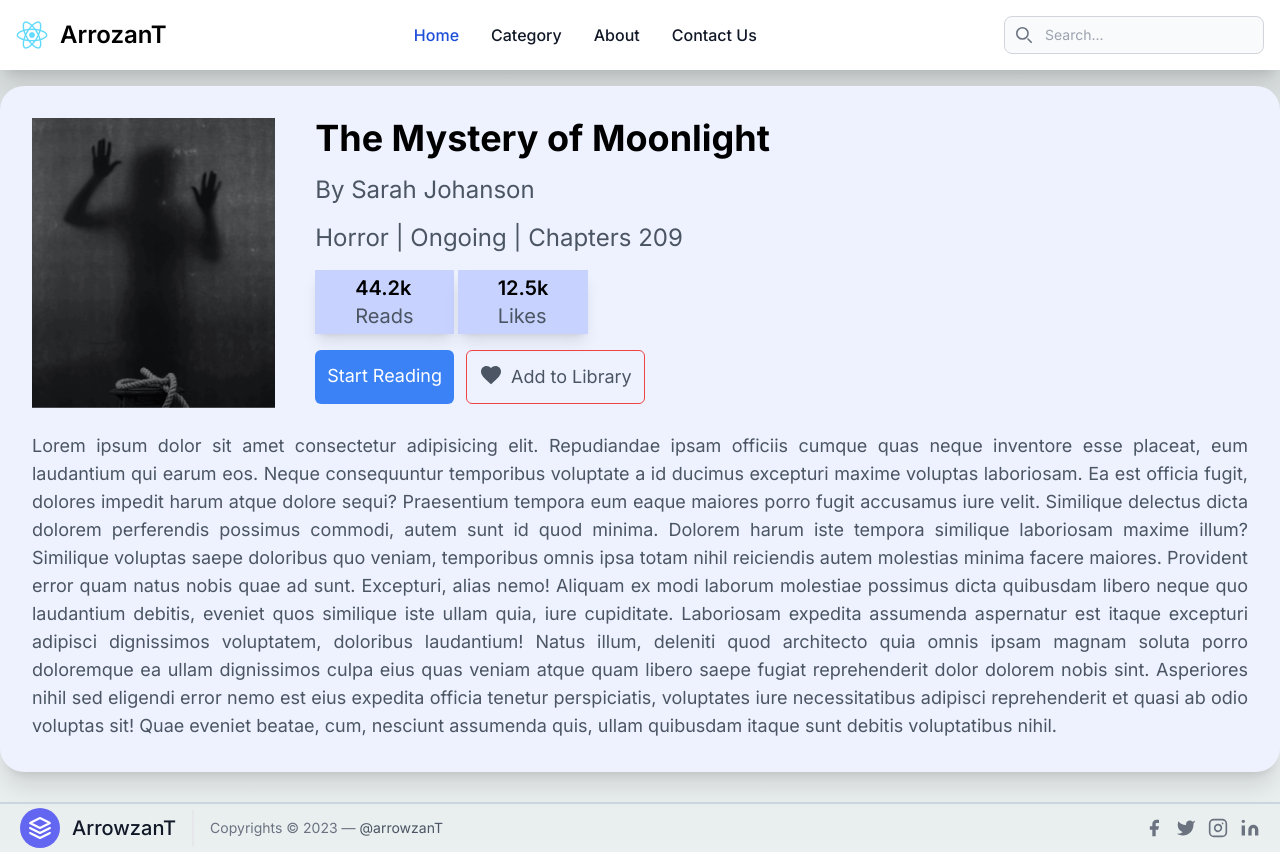
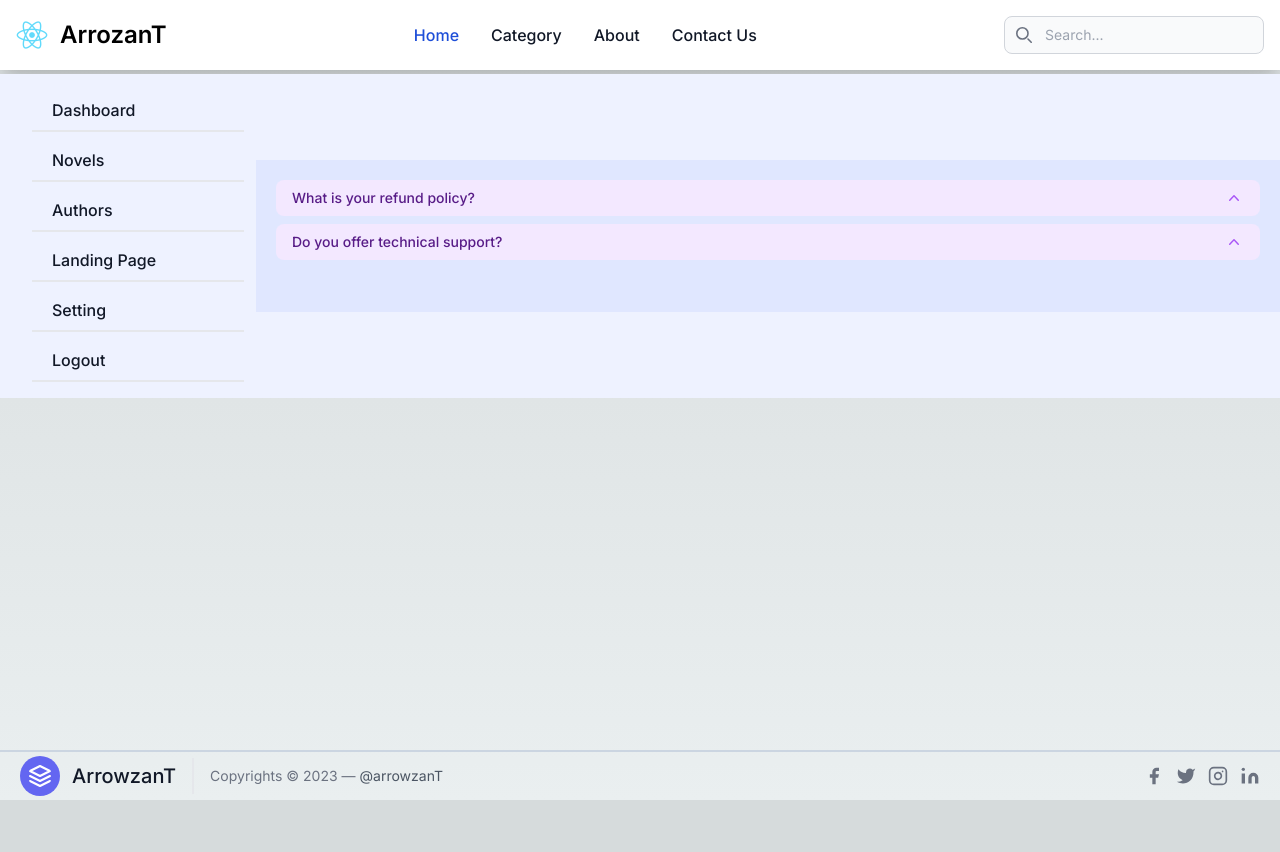
Before and after one commit to mjunaid9590/arrowzant, a Next.js app: page /admin/authors in a window 1280 px wide. After the commit the page ends 800 px from the top, so only its background shows below. Built offline with nearby package versions, Linux system fonts and the light colour scheme.

Commit message:
corrected build error

```diff
--- a/app/[category]/[novel]/page.js
+++ b/app/[category]/[novel]/page.js
@@ -1,6 +1,6 @@
 import React from 'react'
 import Link from 'next/link'
-import chaptersData from '../../../public/data/theMysteryOfMoonlight.json'
+import chaptersData from '@/public/data/theMysteryOfMoonlight.json'
 import novelsData from '@/public/data/novels.json'
 import Pagination from '@/components/Pagination'
 import { paginateData } from '@/utils/pagination'
--- /dev/null
+++ b/app/admin/authors/page.js
@@ -0,0 +1,50 @@
+"use client"
+import React from 'react'
+import NovelsDataTable from '@/components/NovelsDataTable';
+import { Disclosure } from '@headlessui/react'
+import { ChevronUpIcon } from '@heroicons/react/20/solid'
+
+const AdminAuthors = () => {
+
+
+    return (
+        <div className="flex flex-col w-full mb-auto  h-full p-5">
+            <Disclosure>
+                {({ open }) => (
+                    <>
+                        <Disclosure.Button className="flex w-full justify-between rounded-lg bg-purple-100 px-4 py-2 text-left text-sm font-medium text-purple-900 hover:bg-purple-200 focus:outline-none focus-visible:ring focus-visible:ring-purple-500 focus-visible:ring-opacity-75">
+                            <span>What is your refund policy?</span>
+                            <ChevronUpIcon
+                                className={`${open ? 'rotate-180 transform' : ''
+                                    } h-5 w-5 text-purple-500`}
+                            />
+                        </Disclosure.Button>
+                        <Disclosure.Panel className="px-4 pt-4 pb-2 text-sm text-gray-500">
+                            If you're unhappy with your purchase for any reason, email us
+                            within 90 days and we'll refund you in full, no questions asked.
+                        </Disclosure.Panel>
+                    </>
+                )}
+            </Disclosure>
+            <Disclosure as="div" className="mt-2">
+                {({ open }) => (
+                    <>
+                        <Disclosure.Button className="flex w-full justify-between rounded-lg bg-purple-100 px-4 py-2 text-left text-sm font-medium text-purple-900 hover:bg-purple-200 focus:outline-none focus-visible:ring focus-visible:ring-purple-500 focus-visible:ring-opacity-75">
+                            <span>Do you offer technical support?</span>
+                            <ChevronUpIcon
+                                className={`${open ? 'rotate-180 transform' : ''
+                                    } h-5 w-5 text-purple-500`}
+                            />
+                        </Disclosure.Button>
+                        <Disclosure.Panel className="px-4 pt-4 pb-2 text-sm text-gray-500">
+                            No.
+                        </Disclosure.Panel>
+                    </>
+                )}
+            </Disclosure>
+
+        </div>
+    )
+}
+
+export default AdminAuthors
--- a/app/read/(read)/[novel]/page.js
+++ b/app/read/(read)/[novel]/page.js
@@ -1,6 +1,6 @@
 import React from 'react'
 import Link from 'next/link'
-import chaptersData from '../../../public/data/theMysteryOfMoonlight.json'
+import chaptersData from '@/public/data/theMysteryOfMoonlight.json'
 import novelsData from '@/public/data/novels.json'
 import Pagination from '@/components/Pagination'
 import { paginateData } from '@/utils/pagination'
```
Also changed, not shown: app/admin/layout.js (+1 -15 lines), app/admin/landing-page.js/page.js (added), app/admin/setting/page.js (added).
